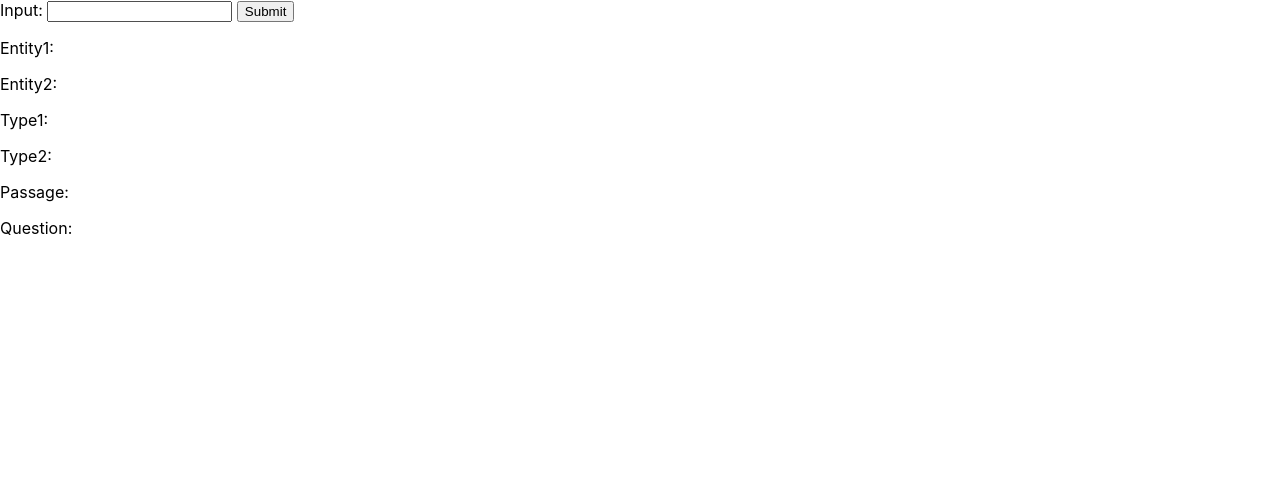
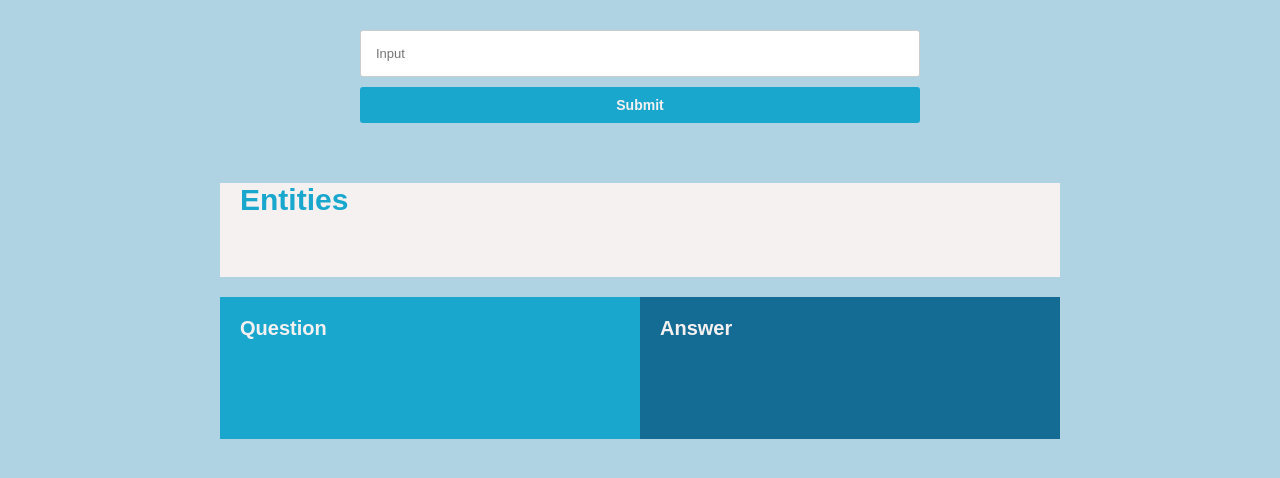
Before and after one commit to CS-199-Biodiversity-Project/Frontend, a React (Create React App) app: page / in a window 1280 px wide. Shown: the top 478 px of the page. Built offline with nearby package versions, Linux system fonts and the light colour scheme.

Commit message:
Edited frontend with CSS

```diff
--- a/src/App.css
+++ b/src/App.css
@@ -1,10 +1,137 @@
-.App {
-  text-align: center;
+body {
+  background-color: #AFD3E2;
 }
 
 .App-logo {
   height: 40vmin;
   pointer-events: none;
+}
+
+.form{
+  text-align: center;
+  padding: 30px;
+  width: 35rem;
+  margin: auto;
+}
+
+.submit{
+  width: 100%;
+  background: #19A7CE;
+  font-weight: bold;
+  color: #F6F1F1;
+  border: 0 none;
+  border-radius: 1px;
+  cursor: pointer;
+  padding: 10px;
+  margin: auto;
+  text-decoration: none;
+  font-size: 14px;
+  border-radius: 3px;
+}
+
+.submit:hover{
+  box-shadow: 0 0 0 2px white, 0 0 0 3px #AFD3E2;
+}
+
+.forminput{
+  padding: 15px;
+  border: 1px solid #ccc;
+  border-radius: 3px;
+  margin-bottom: 10px;
+  width: 100%;
+  box-sizing: border-box;
+  font-family: sans-serif;;
+  color: #2C3E50;
+  font-size: 13px;
+}
+
+.input{
+  color: blue;
+  align: left;
+}
+
+.entities{
+  padding-left: 20px;
+  padding-right: 20px;
+  padding-bottom: 30px;
+  width:  50rem;
+  margin: auto;
+  background-color: #F6F1F1;
+}
+
+.entitytitle{
+  font-family: sans-serif;
+  font-size: 30px;
+  font-weight: 900;
+  color: #19A7CE;
+}
+
+.entityname{
+  background-color: #AFD3E2;
+  padding: 15px;
+  width: fit-content;
+  color: #454545;
+}
+.entityname:empty{
+  display: none;
+}
+
+.entitytype{
+  background-color: #19A7CE;
+  padding: 15px;
+  width: fit-content;
+  color: #F6F1F1;
+}
+.entitytype:empty{
+  display: none;
+}
+
+.entity{
+  display: flex;
+}
+
+.qna{
+  padding-top: 20px;
+  padding-bottom: 30px;
+  width:  52.5rem;
+  display: flex;
+  margin: auto;
+}
+.question{
+  padding-left: 20px;
+  padding-bottom: 30px;
+  width:  30rem;
+  height: 7rem;
+  background-color: #19A7CE;
+  display: inline-block;
+}
+
+.answer{
+  padding-left: 20px;
+  padding-bottom: 30px;
+  width:  30rem;
+  height: 7rem;
+  background-color: #146C94;
+  display: inline-block;
+}
+
+.questiontitle{
+  font-family: sans-serif;
+  font-size: 20px;
+  font-weight: 900;
+  color: #F6F1F1;
+}
+
+.answertitle{
+  font-family: sans-serif;
+  font-size: 20px;
+  font-weight: 900;
+  color: #F6F1F1;
+}
+
+.answerfield, .questionfield{
+  width: fit-content;
+  color: #F6F1F1;
 }
 
 @media (prefers-reduced-motion: no-preference) {
--- a/src/App.js
+++ b/src/App.js
@@ -1,8 +1,10 @@
 import React from "react";
 import FrontEnd from "./Frontend";
+import './App.css';
+
 function App() {
   return (
-    <div className="App">
+    <div className="App" >
       <FrontEnd />
     </div>
   );
--- a/src/Frontend.js
+++ b/src/Frontend.js
@@ -7,31 +7,10 @@ const FrontEnd = () => {
   const [passage, setPassage] = useState("");
   const [qa_output, setQAOutput]= useState("");
 
-
-  //const getRelation = async(userInput)=> {
-  //  await axios
-  //  .get("http://localhost:5000/search", {
-  //    params: { input: userInput } }, {
-  //      mode: 'no-cors',
-  //      headers: {
-  //        'Access-Control-Allow-Origin': "*",
-  //        'Content-Type':'application/json'
-  //      }} )
-  //  .then((response) => setNEROutput(response.data));
-  //};
-  //await axios.get('http://localhost:9200/content/_doc/_search', {
-  //  params: {
-  //  source: JSON.stringify(query),
-  //    source_content_type: 'application/json'
-  //  }
-  //setNEROutput(res.data.hits.hits[0]._source.passage);
-  //  return res.data.hits.hits[0]._source.passage;
-
   const getRelation = async(userInput)=>{
     try{
-        await axios.get("http://localhost:5000/ner", {params: {input: userInput}})
+        await axios.get("http://localhost:5000/ner", {params: {input: userInput}}) //Get the Named Entities from User Input
                 .then((res) => {
-                  //console.log(res)
                   if (res.data == "There must be two entities in the input")
                   {
                     throw "There must be two entities in the input";
@@ -42,11 +21,11 @@ const FrontEnd = () => {
                   }
                   else
                   {
-                    setNEROutput(res.data);
+                    setNEROutput(res.data); //Store the named entities in NEROutput
                     return res.data;
                   }
                 }).then(async (ner_output)=>{
-                      await axios.get('http://localhost:9200/content/_doc/_search', {
+                      await axios.get('http://localhost:9200/content/_doc/_search', { //Get the passage where the two entities are found
                             params: { source: JSON.stringify({
                               query: {
                                 "bool":{
@@ -63,8 +42,6 @@ const FrontEnd = () => {
                               source_content_type: 'application/json'
                             }})
                             .then((res)=>{
-                              //console.log(res)
-                              console.log(res.data.hits.hits.length)
                               if (res.data.hits.hits.length === 0)
                               {
                                 throw "NO DATA";
@@ -82,7 +59,7 @@ const FrontEnd = () => {
                               }
                             })
                             .then(async (passage)=>{
-                              await axios.get("http://localhost:5000/re", {
+                              await axios.get("http://localhost:5000/re", { //Get the Question and Answer
                                     params: {
                                       entity1: ner_output.entity1,
                                       entity2: ner_output.entity2,
@@ -98,7 +75,6 @@ const FrontEnd = () => {
                                       {
                                         setQAOutput(res.data)
                                       }
-                                      //console.log(res.data)
                                     });
                               });
                     });}
@@ -119,23 +95,35 @@ const FrontEnd = () => {
 
   return (
     <div>
-      <form onSubmit={handleSubmit}>
-            <label>
-              Input: {''}
-              <input type="text" name= "userInput" defaultValue="" />
-            </label> {''}
-            <input type="submit" value="Submit" />
-      </form>{"\n"}
+      <form class = "form" onSubmit={handleSubmit}>
+        <label class ="input">
+          <input type ="text" name = "userInput" defaultValue = "" class = "forminput" placeholder = "Input"/>
+        </label> {''}
+        <input type ="submit" value ="Submit" class ="submit"/>
+      </form>
       <div>
-      <div >
-          <p>Entity1: {ner_output.entity1}</p>
-          <p>Entity2: {ner_output.entity2}</p>
-          <p>Type1: {ner_output.type1}</p>
-          <p>Type2: {ner_output.type2}</p>
-          <p>Passage: {passage}</p>
-          <p>Question: {qa_output}</p>
-      </div>
-      </div>
+        <div class = "entities">
+          <p class = "entitytitle"> Entities </p>
+          <div class = "entity">
+            <p class = "entityname">{ner_output.entity1}</p>
+            <p class = "entitytype">{ner_output.type1}</p>
+          </div>
+          <div class = "entity">
+            <p class = "entityname">{ner_output.entity2}</p>
+            <p class = "entitytype">{ner_output.type2}</p>
+          </div>
+        </div>
+        <div class = "qna">
+          <div class= "question">
+            <p class = "questiontitle"> Question </p>
+            <p class = "questionfield">{qa_output.question}</p>
+          </div>
+          <div class= "answer">
+            <p class = "answertitle"> Answer </p>
+            <p class = "answerfield">{qa_output.answer}</p>
+          </div>
+        </div>
+        </div>
     </div>
   );
 };
```
